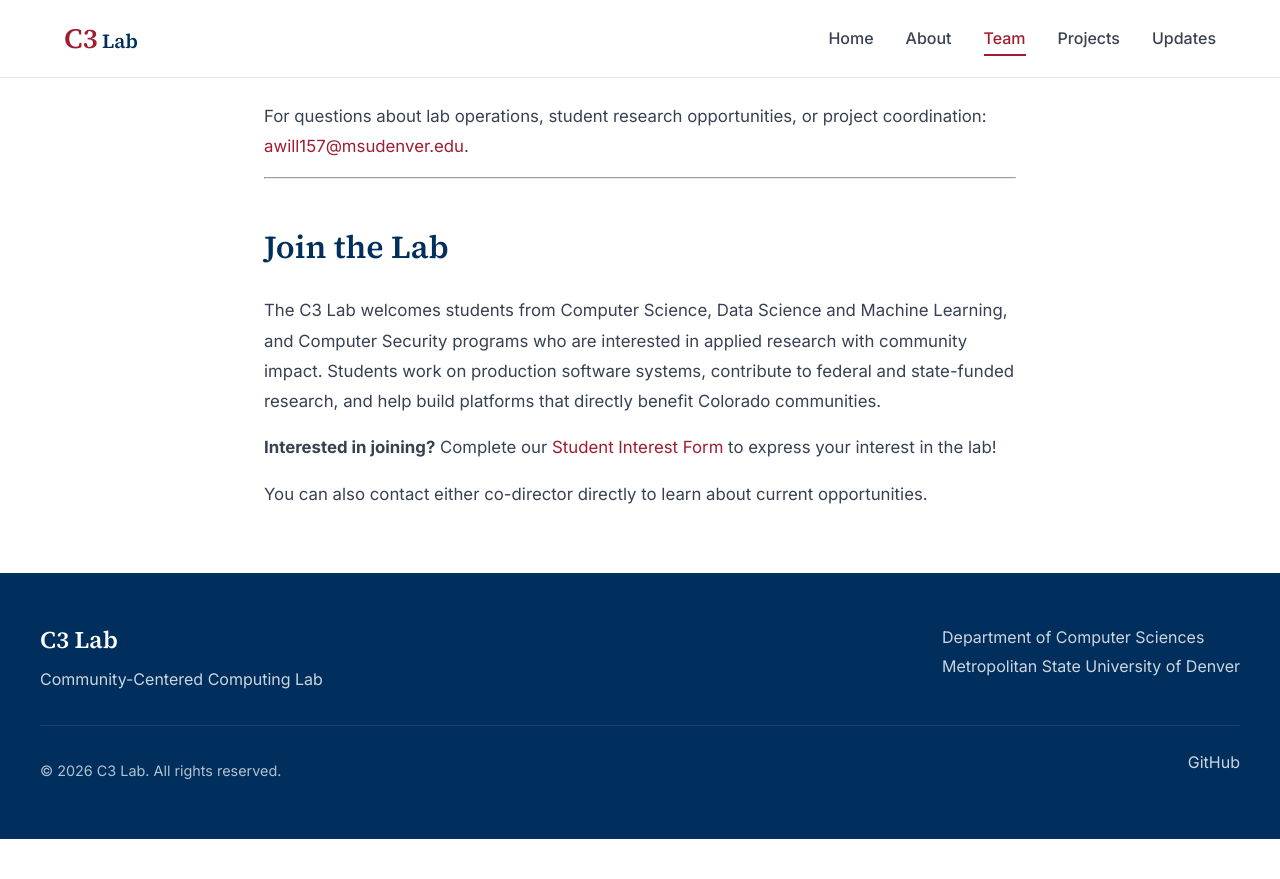
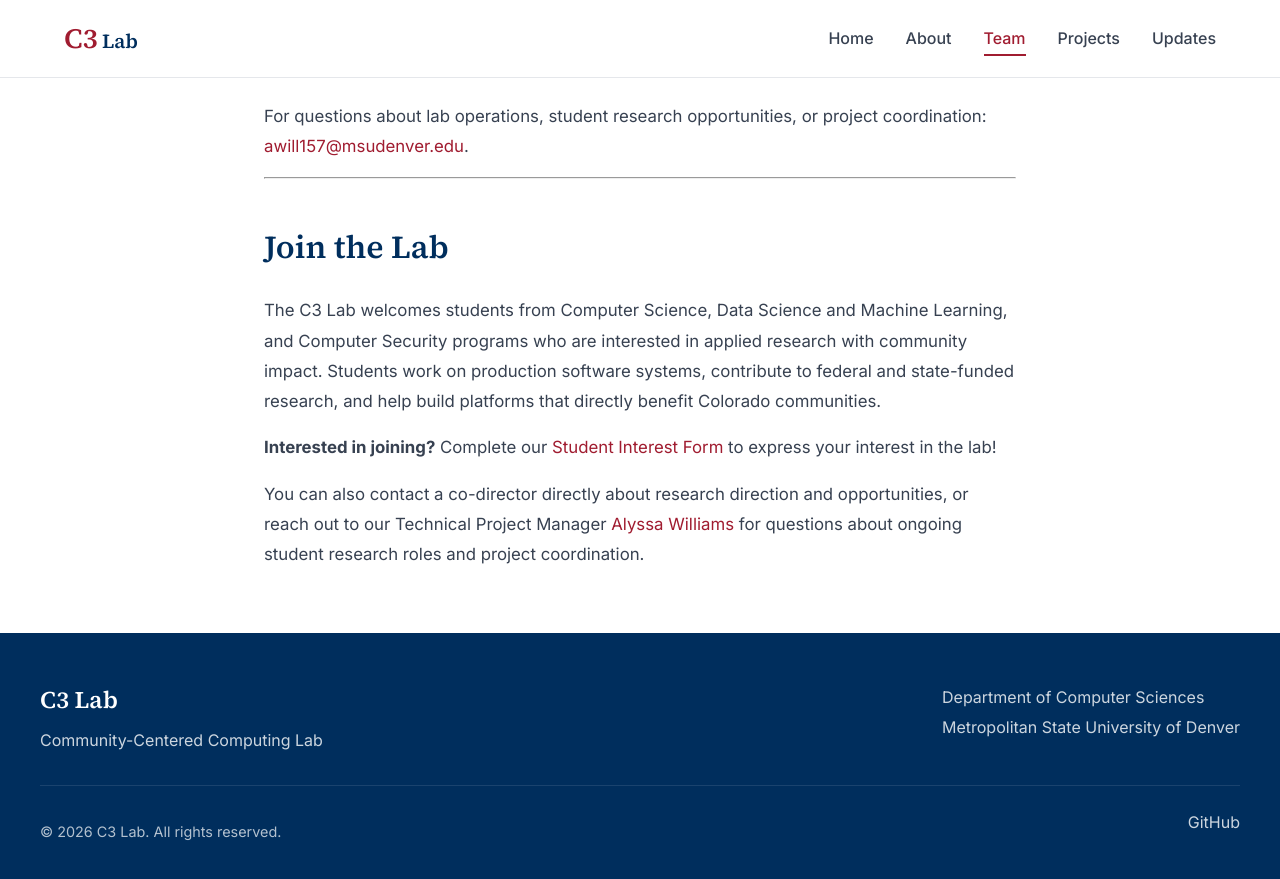
Before and after one commit to msu-denver/c3-lab, a Jekyll site: the page built from team.md, in a window 1280 px wide and 900 px high, scrolled down 4538 px. Shown: the top 879 px of the window. Built offline with Jekyll 4.4.1, drawn with Linux system fonts in a browser that asks for light colours; before the commit the page ends 5377 px from its top, so only the background shows below that.

```diff
--- a/index.html
+++ b/index.html
@@ -132,7 +132,7 @@ title: Home
         <img src="{{ '/assets/images/williams.jpg' | relative_url }}" alt="Alyssa Williams" class="team-photo">
         <h3 class="team-name"><a href="https://www.linkedin.com/in/chillyssa/">Alyssa Williams</a></h3>
         <p class="team-role">Technical Project Manager</p>
-        <p class="team-title">Department of Computer Sciences</p>
+        <p class="team-title">Computer Sciences</p>
         <p class="team-bio">
           Coordinates research operations across the lab's project portfolio, student researchers, and partner institutions.
         </p>
--- a/team.md
+++ b/team.md
@@ -130,4 +130,4 @@ The C3 Lab welcomes students from Computer Science, Data Science and Machine Lea
 
 **Interested in joining?** Complete our [Student Interest Form](https://forms.office.com/r/6wgNT9HscW) to express your interest in the lab!
 
-You can also contact either co-director directly to learn about current opportunities.
+You can also contact a co-director directly about research direction and opportunities, or reach out to our Technical Project Manager [Alyssa Williams](mailto:awill157@msudenver.edu) for questions about ongoing student research roles and project coordination.
```
Also changed, not shown: CLAUDE.md (+4 -4 lines), docs/img/social-preview.png.
